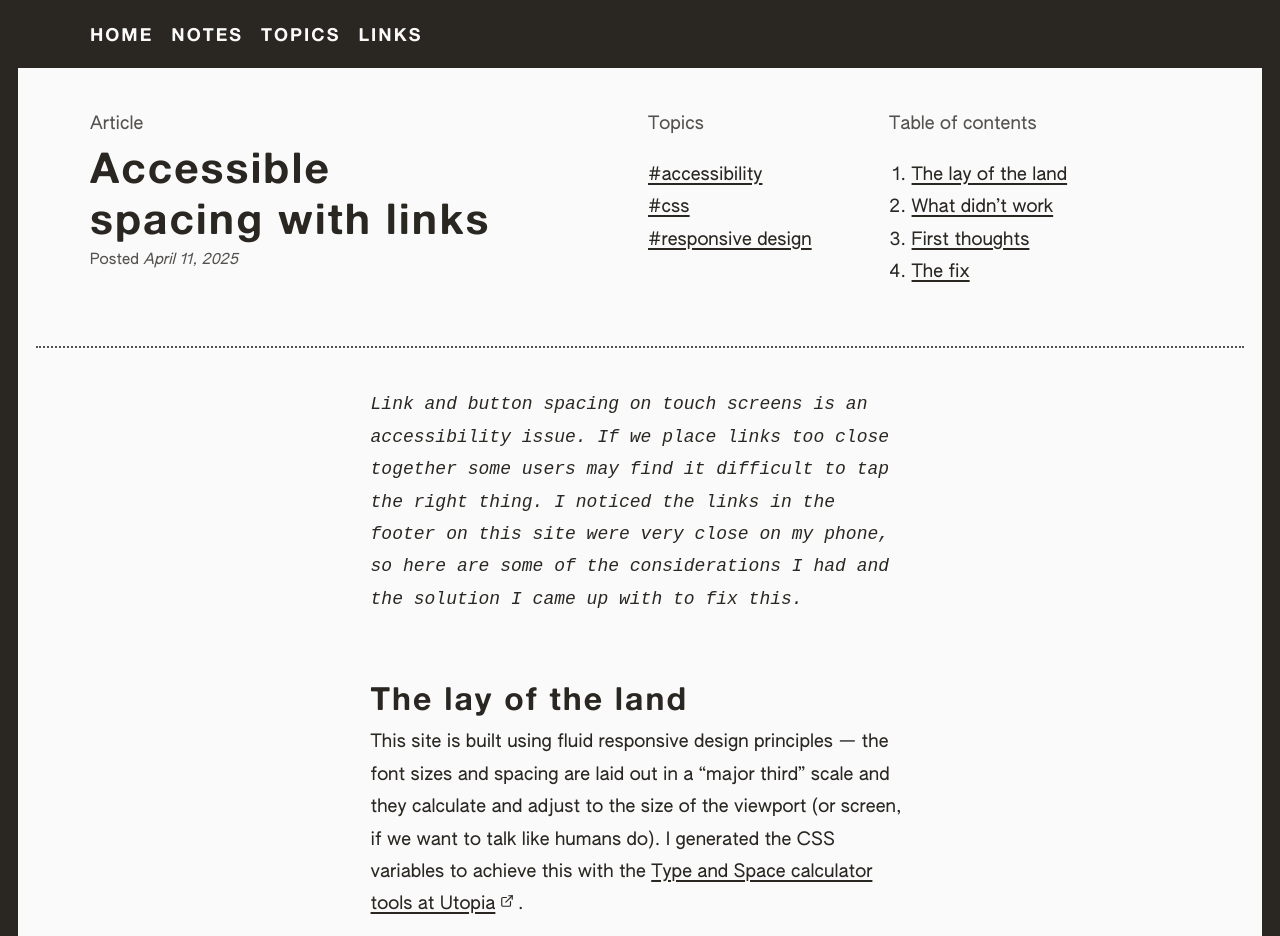
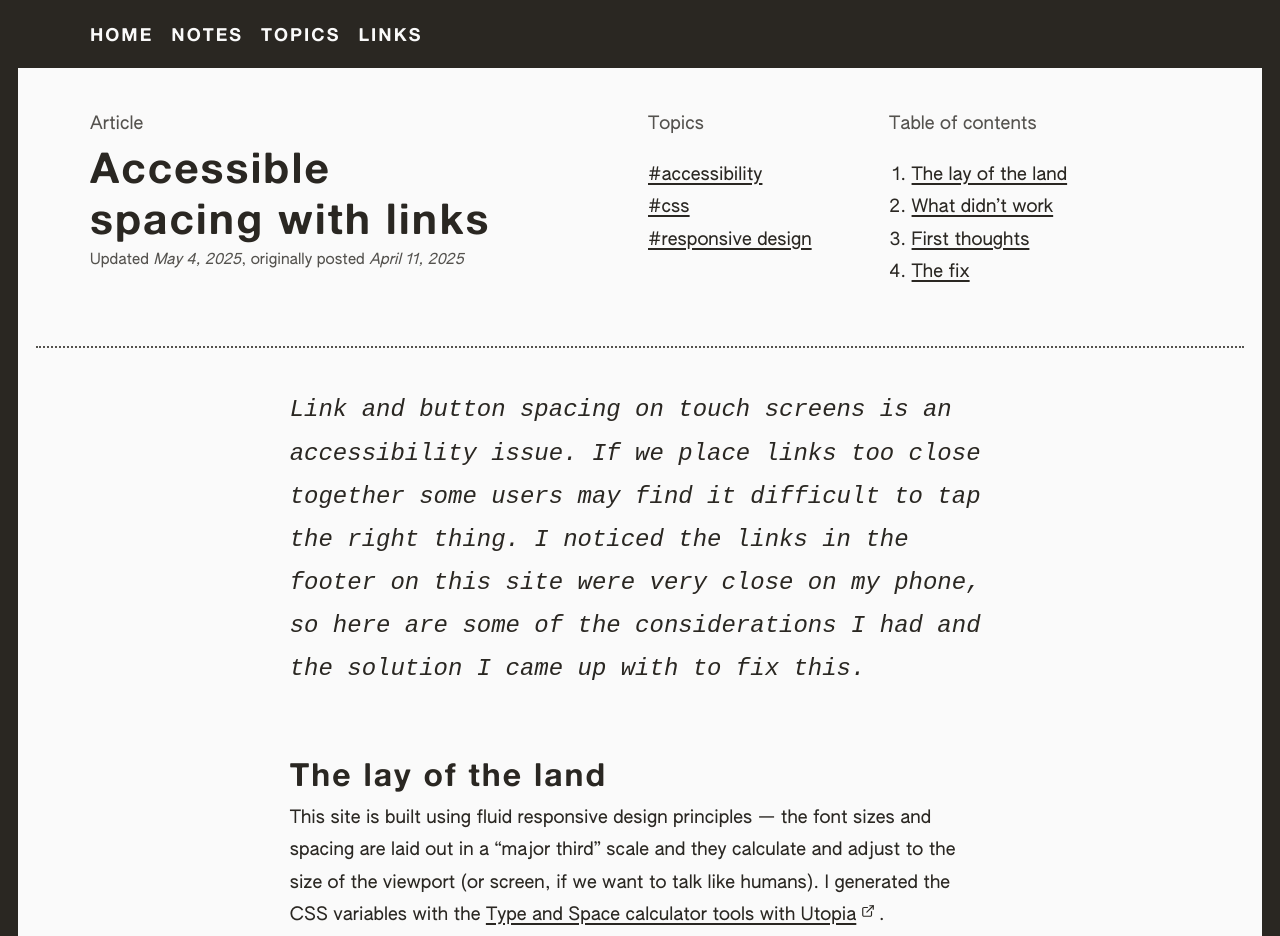
Before and after one commit to z336/blog, an Astro site: page /notes/accessible-spacing-in-footers in a window 1280 px wide. Shown: the top 936 px of the page. Built offline with nearby package versions, Linux system fonts and the light colour scheme; Astro itself is replaced by a stand-in of ours.

Commit message:
updated css typo led to many changes

```diff
--- a/src/layouts/PostLayout.astro
+++ b/src/layouts/PostLayout.astro
@@ -73,7 +73,7 @@ const { frontmatter, headings } = Astro.props;
         {
           /* Check for lead (or "lede") text in the frontmatter, but it's OK if it's empty. */
           frontmatter.lede && (
-            <p class="lede">
+            <p class="lede balance">
               <em>{frontmatter.lede}</em>
             </p>
           )
--- a/src/pages/notes/accessible-spacing-in-footers.md
+++ b/src/pages/notes/accessible-spacing-in-footers.md
@@ -2,7 +2,7 @@
 layout: ../../layouts/PostLayout.astro
 title: "Accessible spacing with links"
 pubDate: 2025-04-11
-update:
+update: 2025-05-04
 category: "Article"
 tags: ["accessibility", "css", "responsive design"]
 lede: "Link and button spacing on touch screens is an accessibility issue. If we place links too close together some users may find it difficult to tap the right thing. I noticed the links in the footer on this site were very close on my phone, so here are some of the considerations I had and the solution I came up with to fix this."
@@ -10,7 +10,7 @@ lede: "Link and button spacing on touch screens is an accessibility issue. If we
 
 ## The lay of the land
 
-This site is built using fluid responsive design principles — the font sizes and spacing are laid out in a "major third" scale and they calculate and adjust to the size of the viewport (or screen, if we want to talk like humans do). I generated the CSS variables to achieve this with the [Type and Space calculator tools at Utopia](https://utopia.fyi/type/calculator?c=320,18,1.25,1240,20,1.25,5,2,&s=0.75|0.5|0.25,1.5|2|3|4|6,s-l&g=s,l,xl,12).
+This site is built using fluid responsive design principles — the font sizes and spacing are laid out in a "major third" scale and they calculate and adjust to the size of the viewport (or screen, if we want to talk like humans). I generated the CSS variables with the [Type and Space calculator tools with Utopia](https://utopia.fyi/type/calculator?c=320,18,1.25,1240,20,1.25,5,2,&s=0.75|0.5|0.25,1.5|2|3|4|6,s-l&g=s,l,xl,12).
 
 The footer layout uses [CSS grid](https://css-tricks.com/snippets/css/complete-guide-grid/) and a design pattern (aptly named _The Grid_) from [Every Layout](https://every-layout.dev/). I can't link to The Grid directly because it is behind a paywall that you should very much consider paying to get by. But I think it's OK to share what I have done here:
 
--- a/src/pages/notes/index.astro
+++ b/src/pages/notes/index.astro
@@ -31,7 +31,7 @@ const heading = pageTitle;
                 </time>
                 | {post.frontmatter.category}
               </small>
-              <p>{post.frontmatter.lede}</p>
+              <p class="balance">{post.frontmatter.lede}</p>
               <p>
                 <a href={post.url}>Read more &rarr;</a>
               </p>
--- a/src/styles/compositions/lede.css
+++ b/src/styles/compositions/lede.css
@@ -1,4 +1,5 @@
 .lede {
+  font-size: var(--size-step-1);
   font-family: monospace;
 }
 
--- a/src/styles/utilities/_index.css
+++ b/src/styles/utilities/_index.css
@@ -1,3 +1,4 @@
+@import "./balance.css";
 @import "./border.css";
 @import "./inverse.css";
 @import "./region.css";
--- /dev/null
+++ b/src/styles/utilities/balance.css
@@ -0,0 +1,3 @@
+.balance {
+  text-wrap: balance;
+}
--- a/src/styles/utilities/prose.css
+++ b/src/styles/utilities/prose.css
@@ -1,3 +1,3 @@
 .prose {
-  max-width: 60ch;
+  max-width: 75ch;
 }
--- a/src/styles/utilities/wrapper.css
+++ b/src/styles/utilities/wrapper.css
@@ -1,5 +1,5 @@
 .wrapper {
-  max-width: 1469px;
+  max-width: 1680px;
   padding-inline: var(--gutter);
   margin-inline: auto;
   & [data-wrapper-type="inner"] {
```
